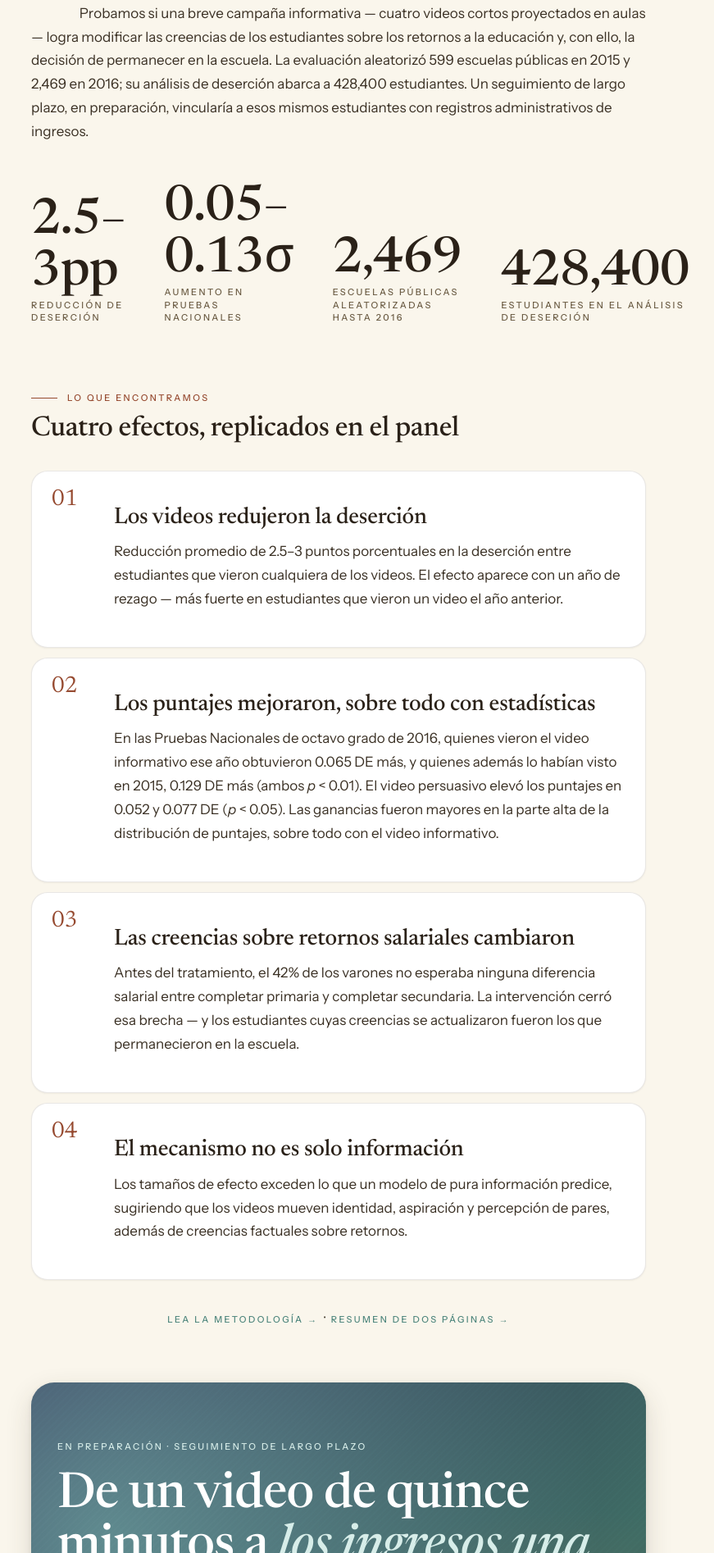
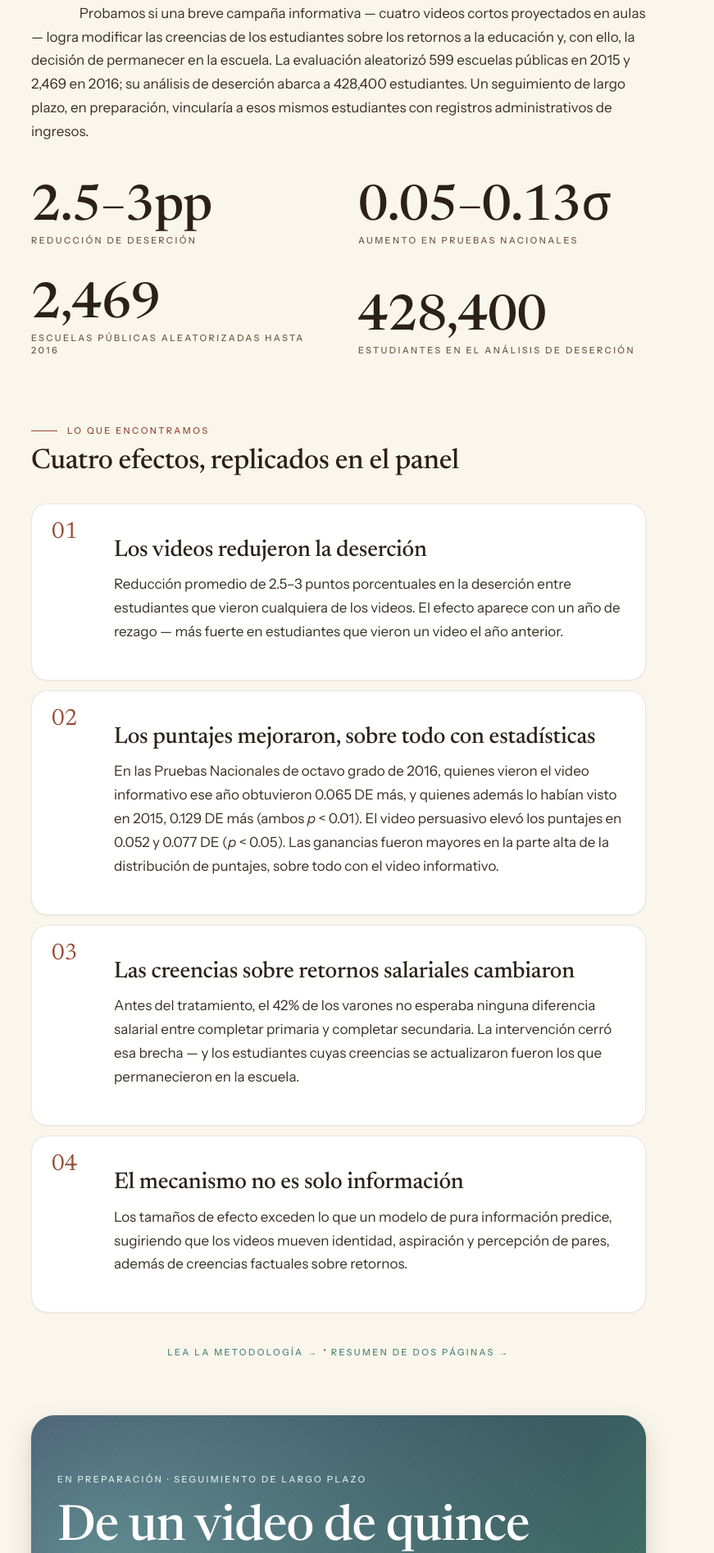
Before and after one commit to ave-rd/ave-rd.github.io, a Jekyll site: the page built from es/index.md, in a window 1280 px wide. Shown: the part 1214-3108 px from the top of the page at 82% size, without its empty margins (227-1098 px from the left). Built offline with Jekyll 4.4.1, drawn with Linux system fonts in a browser that asks for light colours.

Commit message:
Keep the stat strip two by two at every width
From 992 px the four-across strip still ran past the right edge of the
text column. The column is at most 778 px, and four 60 px values that
can't wrap (e.g. "428,400") plus the gaps need about 800 px. The
overshoot was 23-51 px on the homepage and /es/, up to 102 px on
/briefs/for-ministers/, and up to 78 px on /projects/about-ave-rd-2/
and /projects/styleguide/. The page didn't scroll sideways, but the
last value hung past the column.

The four-column rule is gone, so the strip is two by two at every
width, with 60 px values from 768 px as before. On desktop each value
gets a 351-365 px column and fits on one line. The nested three-item
strips on /projects/sister-projects/ now wrap 2 + 1 on desktop too, as
they already did below 992 px.

Checked on all 12 pages that use the strip at 768, 820, 992, 1280 and
1440 px: no text past the strip and no sideways scroll.

Co-Authored-By: Claude Opus 5.5 <noreply@anthropic.com>

```diff
--- a/_sass/_components.scss
+++ b/_sass/_components.scss
@@ -397,6 +397,9 @@ main li + li { margin-top: $space-3; }
 // ----- Stat strip -----
 .stat-strip {
   display: grid;
+  // Two by two at every width. The text column is at most 778 px, and
+  // four 60 px values that can't wrap (e.g. "428,400") plus the gaps
+  // need about 800 px.
   grid-template-columns: repeat(2, 1fr);
   gap: $space-7 $space-8;
   margin: $space-8 0;
@@ -432,15 +435,6 @@ main li + li { margin-top: $space-3; }
 }
 @media (min-width: $bp-sm) {
   .stat-strip__value { font-size: $text-4xl; }
-}
-// Four across from $bp-md; two by two below it. At $bp-sm the text
-// column is 720 px, and four 60 px values that can't wrap (e.g.
-// "428,400") plus the gaps need about 800 px, which pushed the page
-// sideways.
-@media (min-width: $bp-md) {
-  .stat-strip {
-    grid-template-columns: repeat(4, 1fr);
-  }
 }
 
 // ----- Numbered editorial list -----
```
